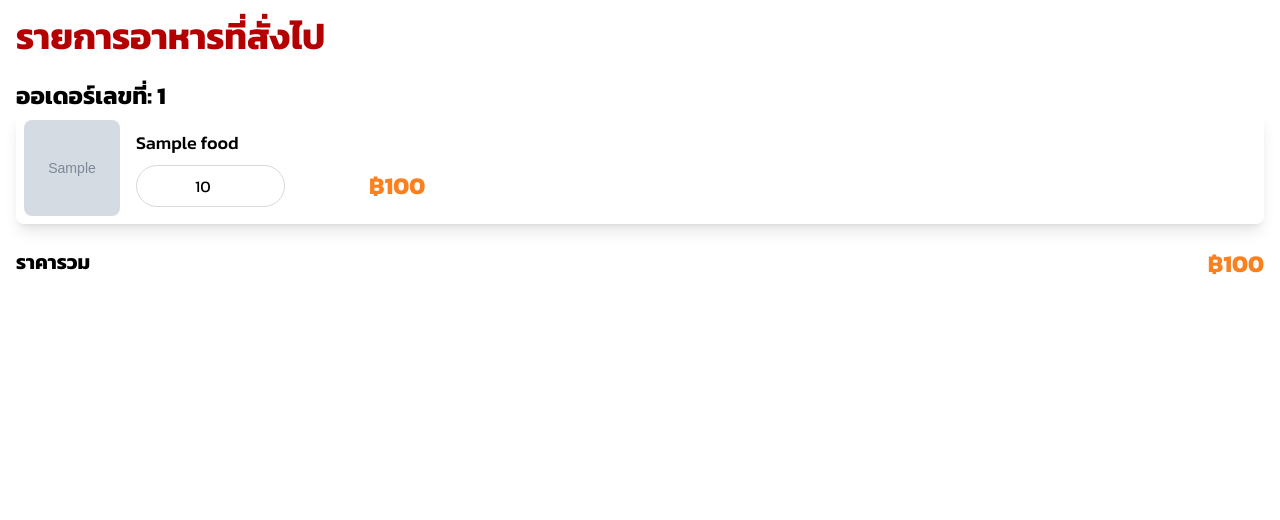
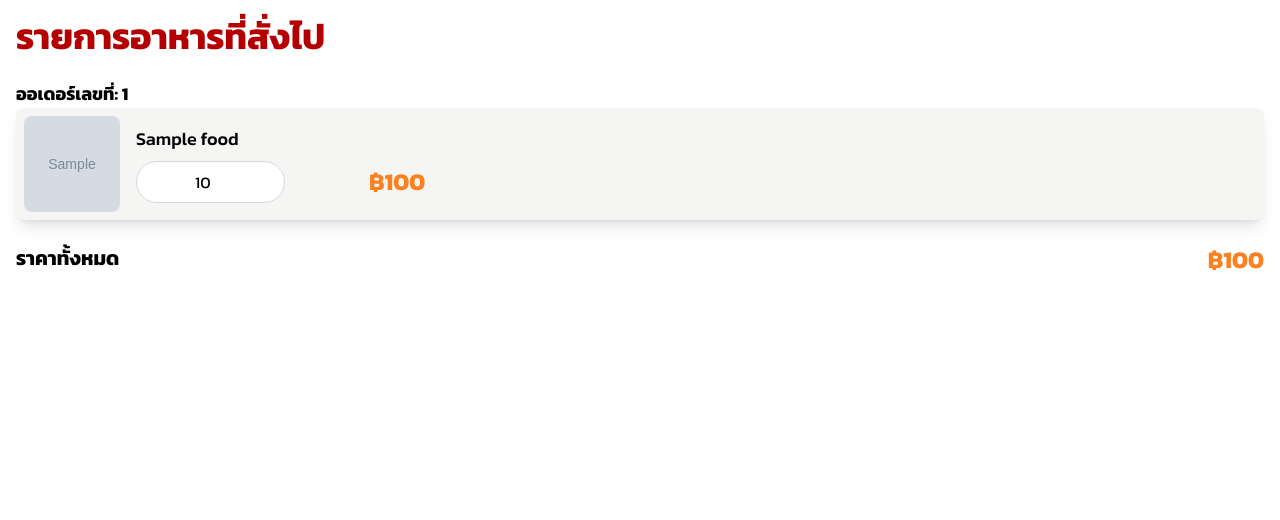
Before and after one commit to phatsanphonna/sikao-restaurant, a PHP site: page /order.php?order_id=1 in a window 1280 px wide. Shown: the part 96-616 px from the top of the page. Run offline with PHP 8.4, Linux system fonts and the light colour scheme; tables that the repository leaves empty or names only in its code hold one stand-in row (values such as "Sample post"); grey boxes marked "Sample" are stand-in pictures; data that the repository does not hold is empty; a stand-in replaces the project's code that opens the database connection; some libraries are stand-ins or nearby versions.

Commit message:
Update cart item background color

```diff
--- a/src/web/cart.php
+++ b/src/web/cart.php
@@ -55,7 +55,7 @@ if ($_SERVER['REQUEST_METHOD'] == 'POST') {
         while ($row = $result->fetch_assoc()) {
           $total += $row['amount'] * $row['food_price'];
       ?>
-          <li class="flex items-center gap-4 p-2 rounded-lg shadow-lg">
+          <li class="flex items-center gap-4 p-2 rounded-lg shadow-lg bg-stone-100">
             <div class="flex gap-4 items-center">
               <img src="<?php echo $row['food_image'] ?>" alt="<?php echo $row['food_name'] ?>" class="rounded-lg h-24 w-24 object-cover">
             </div>
--- a/src/web/order.php
+++ b/src/web/order.php
@@ -32,13 +32,13 @@
           $food_result = $conn->query($sql);
       ?>
           <li>
-            <h3 class="text-2xl font-bold">ออเดอร์เลขที่: <?php echo $row['order_list_id'] ?></h3>
+            <h3 class="text-lg font-bold">ออเดอร์เลขที่: <?php echo $row['order_list_id'] ?></h3>
             <ul>
               <?php if ($food_result->num_rows > 0) {
                 while ($food_row = $food_result->fetch_assoc()) {
                   $total += $food_row['amount'] * $food_row['food_price'];
               ?>
-                  <li class="flex items-center gap-4 p-2 rounded-lg shadow-lg">
+                  <li class="flex items-center gap-4 p-2 rounded-lg shadow-lg bg-stone-100">
                     <div class="flex gap-4 items-center">
                       <img src="<?php echo $food_row['food_image'] ?>" alt="<?php echo $food_row['food_name'] ?>" class="rounded-lg h-24 w-24 object-cover">
                     </div>
@@ -60,7 +60,7 @@
     </ul>
 
     <div class="flex justify-between mb-24">
-      <h3 class="text-xl font-bold">ราคารวม</h3>
+      <h3 class="text-xl font-bold">ราคาทั้งหมด</h3>
       <p class="text-2xl font-bold text-primary">฿<?php echo number_format($total) ?></p>
     </div>
 
```
